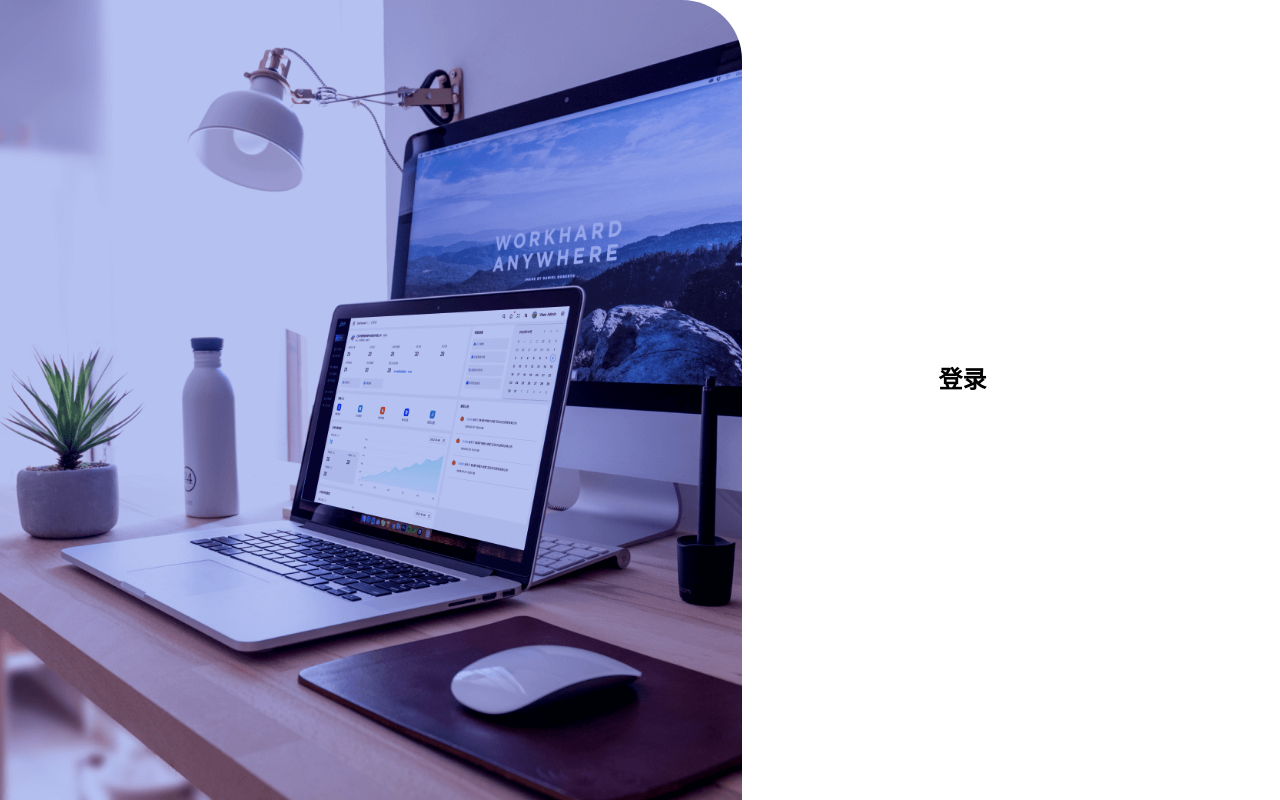
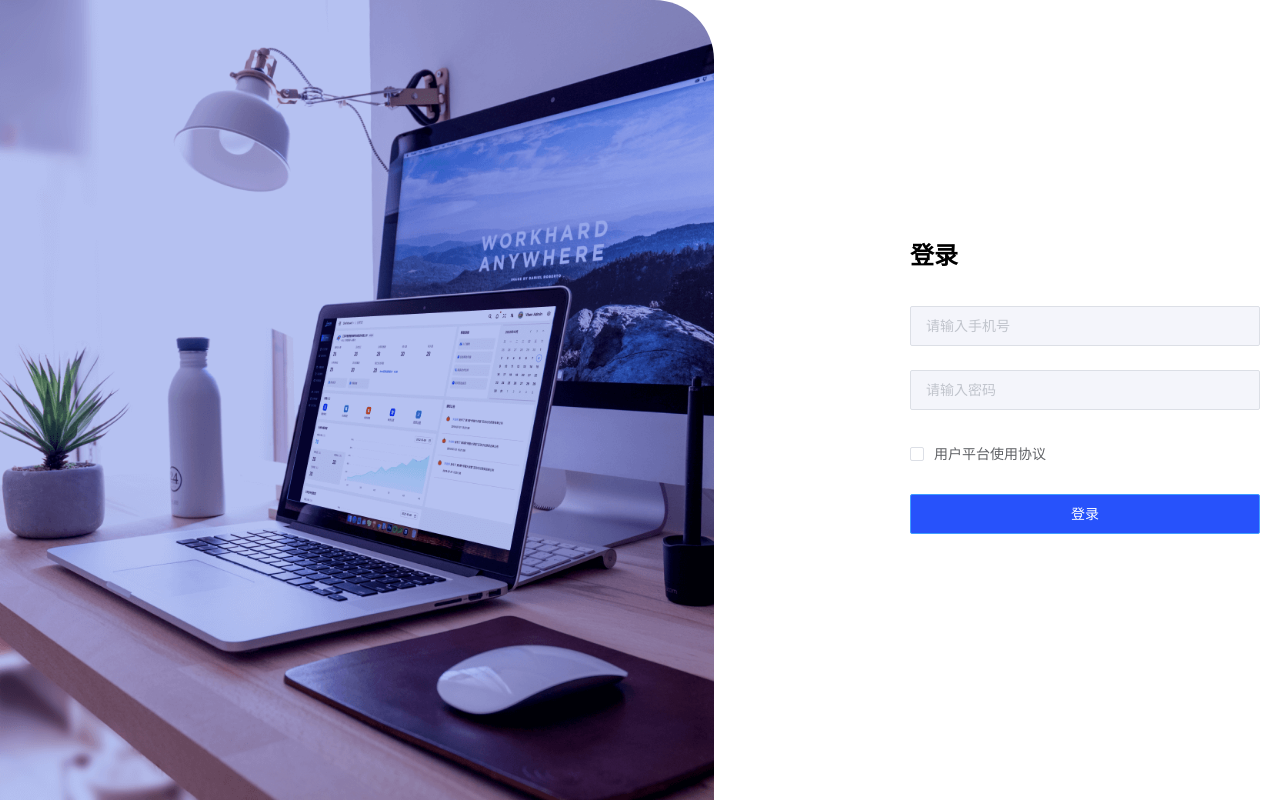
Before and after one commit to SLNotFound/web-management, a Vue app: page /#/login in a window 1280 px wide. Built offline with nearby package versions, Linux system fonts and the light colour scheme.

Commit message:
登录页

```diff
--- a/src/views/login/index.vue
+++ b/src/views/login/index.vue
@@ -5,13 +5,69 @@
       <h1>登录</h1>
       <el-card shadow="never" class="login-card">
         <!--登录表单-->
+        <el-form ref="form" :model="loginForm" :rules="loginRules">
+          <el-form-item prop="mobile">
+            <el-input v-model="loginForm.mobile" placeholder="请输入手机号" />
+          </el-form-item>
+          <el-form-item prop="password">
+            <el-input v-model="loginForm.password" show-password placeholder="请输入密码" />
+          </el-form-item>
+          <el-form-item>
+            <el-checkbox v-model="loginForm.isAgree">
+              用户平台使用协议
+            </el-checkbox>
+          </el-form-item>
+          <el-form-item>
+            <el-button style="width: 350px" type="primary" @click="login">登录</el-button>
+          </el-form-item>
+        </el-form>
       </el-card>
     </div>
   </div>
 </template>
 <script>
 export default {
-  name: 'Login'
+  name: 'Login',
+  data() {
+    return {
+      loginForm: {
+        mobile: '',
+        password: '',
+        isAgree: false
+      },
+      loginRules: {
+        mobile: [{
+          required: true,
+          message: '请输入手机号',
+          trigger: 'blur'
+        }, {
+          pattern: /^1[3-9]\d{9}$/,
+          message: '手机号格式不正确',
+          trigger: 'blur'
+        }],
+        password: [{
+          required: true,
+          message: '请输入手机号',
+          trigger: 'blur'
+        }, {
+          min: 6,
+          max: 16,
+          message: '密码长度应该为6-16之间',
+          trigger: 'blur'
+        }],
+        isAgree: [{
+          validator: (rule, value, callback) => {
+            value ? callback() : callback(new Error('没有勾选用户平台协议'))
+          }
+        }]
+      }
+    }
+  },
+  methods: {
+    login() {
+      console.log('登录')
+    }
+  }
 }
 </script>
 <style lang="scss">
```
